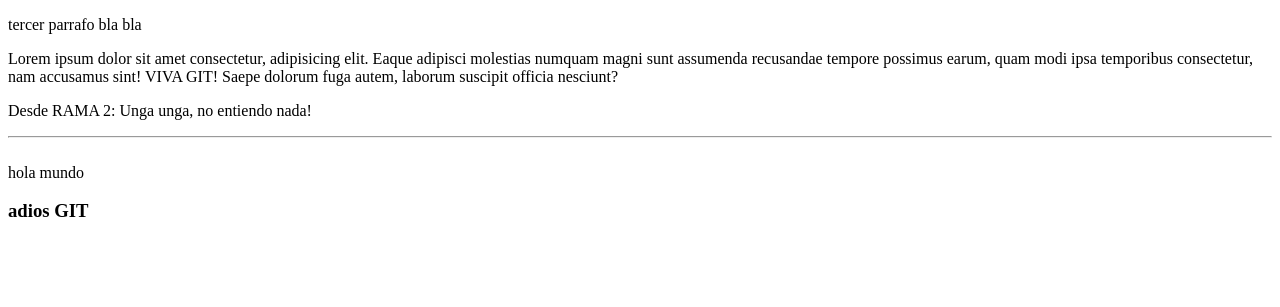
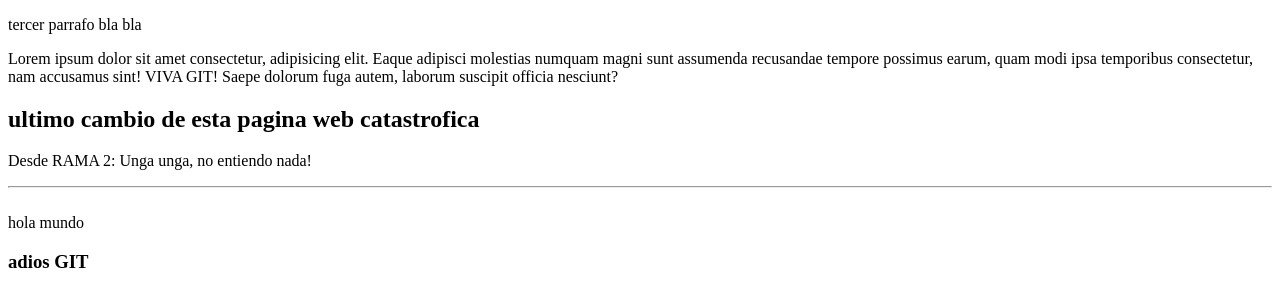
Before and after one commit to AlbertProfeIronhack/codigogit, a plain HTML site: page index.html in a window 1280 px wide. Shown: the part 105-412 px from the top of the page. Drawn offline with Linux system fonts and the light colour scheme.

Commit message:
añadida linea extra

```diff
--- a/index.html
+++ b/index.html
@@ -11,6 +11,8 @@
     <p>tercer parrafo bla bla</p>
     <p>Lorem ipsum dolor sit amet consectetur, adipisicing elit. Eaque adipisci molestias numquam magni   sunt assumenda recusandae tempore possimus earum, quam modi ipsa temporibus consectetur, nam accusamus sint! VIVA GIT! Saepe dolorum fuga autem, laborum suscipit officia nesciunt?</p>
 
+	<h2> ultimo cambio de esta pagina web catastrofica </h2>
+
     <p> Desde RAMA 2: Unga unga, no entiendo nada! </p>
 	<hr>
 	<br
```
